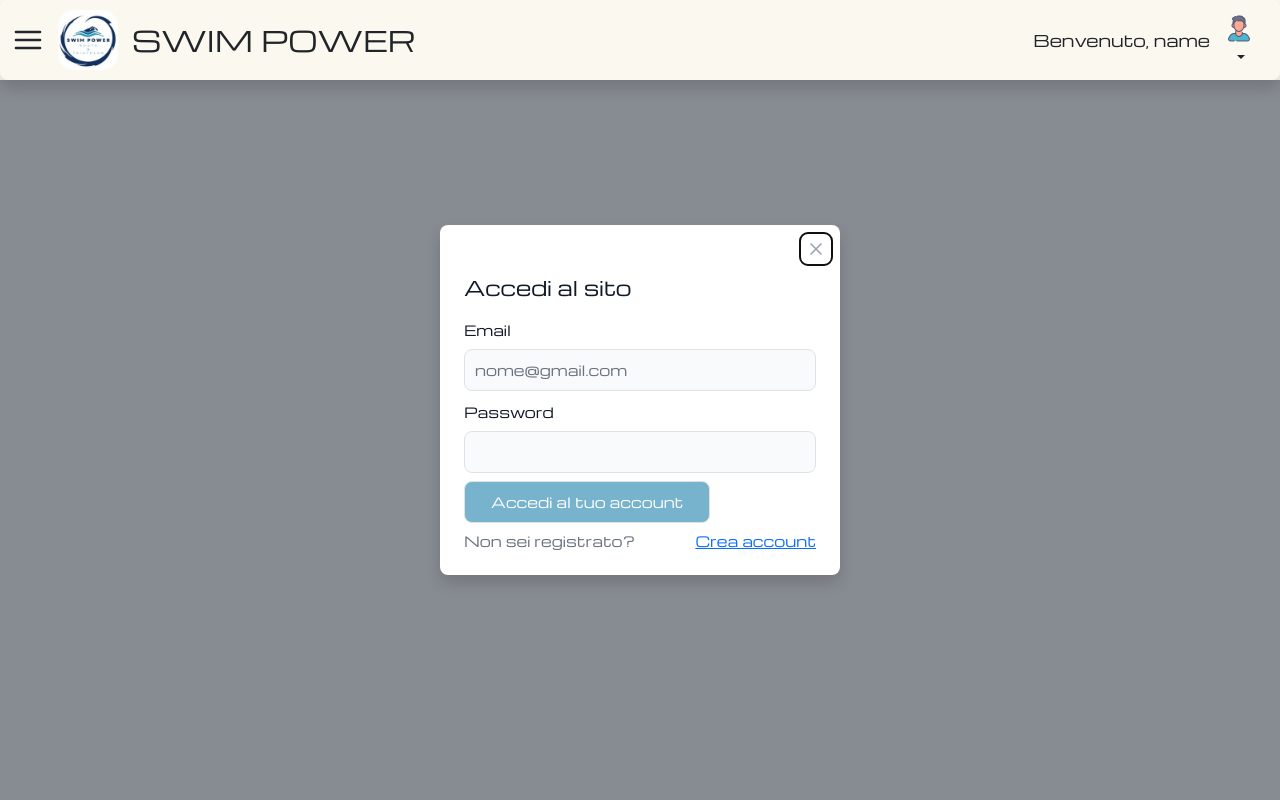
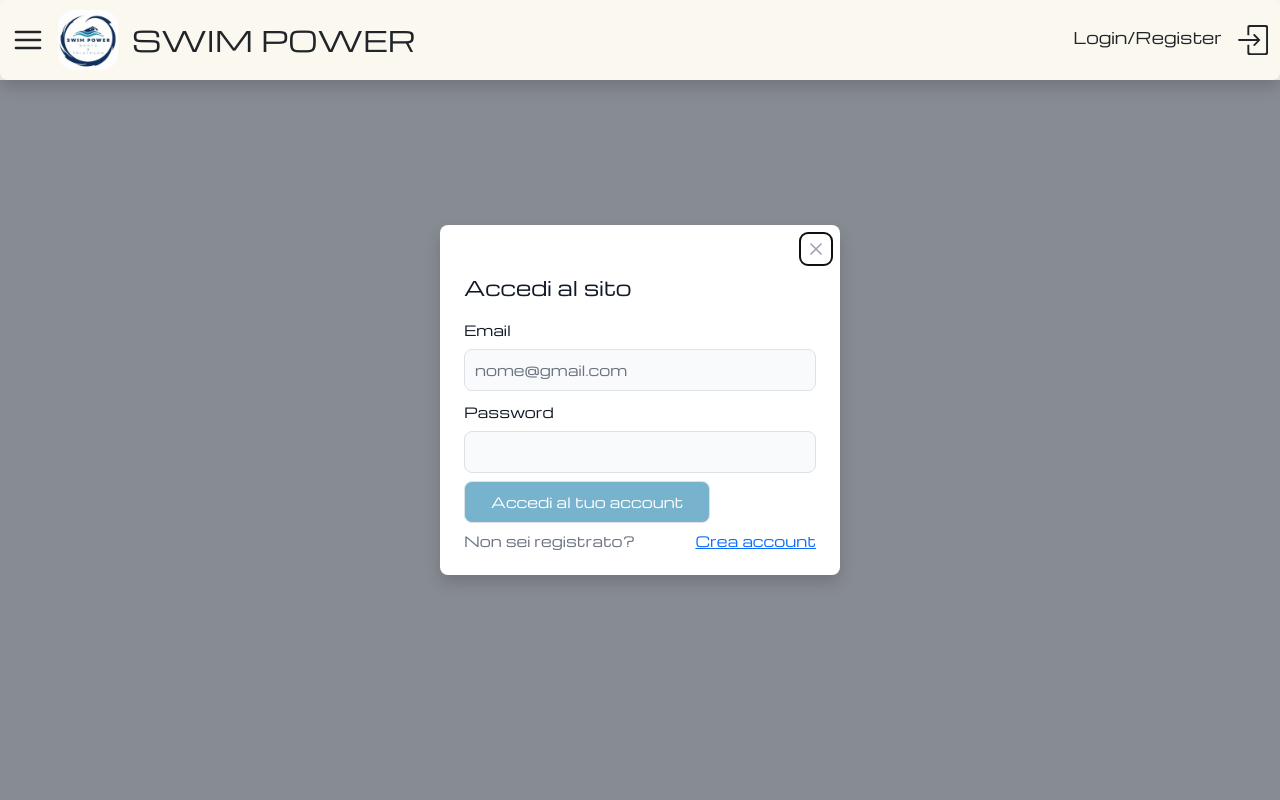
Before and after one commit to peppe7789/SwimPower, a React (Vite) app in the folder fe-swimpower/frontend/: page /user in a window 1280 px wide. Shown: the top 800 px of the page. Built offline with nearby package versions, Linux system fonts and the light colour scheme.

Commit message:
migliorato componente navavtar

```diff
--- a/fe-swimpower/frontend/src/components/MyNavbar/NavAvatar/NavAvatar.jsx
+++ b/fe-swimpower/frontend/src/components/MyNavbar/NavAvatar/NavAvatar.jsx
@@ -1,18 +1,50 @@
 import Dropdown from 'react-bootstrap/Dropdown';
 import avatar from "../../../assets/avatar-boy.png"
 import "./NavAvatar.css"
+import { SlLogin } from "react-icons/sl";
+import { useNavigate } from 'react-router-dom';
+import { useDispatch, useSelector } from "react-redux";
+import { authenticatedUser, logoutUser } from '../../../reducer/UsersSlice';
+
+
 
 
 const NavAvatar = () => {
+  const navigate = useNavigate()
+  const dispatch = useDispatch()
+  const user = useSelector(authenticatedUser)
+  console.log("Authenticated user:", user)
 
+  const handleRedirectRegisterForm = () => navigate("/login")
+  const handleUserPage= ()=> navigate('/user')
+  const handleLogout = () => {
+    dispatch(logoutUser());
+    navigate("/");
+  }
 
   return (
 
     <div
       className=' d-flex justify-content-between align-items-center'
     >
+      {!user &&
+        (<div
+          className=' d-flex gap-3 pointer-event'
+        >
+          Login/Register
+          <SlLogin
+            size={30}
+            onClick={handleRedirectRegisterForm}
+          />
+
+        </div>)
+      }
+
+      {user &&
+        (
+          <>
             <div>
-          Benvenuto, name
+              Benvenuto, {user.name}
             </div>
             <Dropdown>
               <Dropdown.Toggle variant='' >
@@ -20,14 +52,23 @@ const NavAvatar = () => {
               </Dropdown.Toggle>
 
               <Dropdown.Menu>
-            <Dropdown.Item className='text-hover' href="#/action-1">Profilo</Dropdown.Item>
-            <Dropdown.Item href="#/action-2">Logout</Dropdown.Item>
+              <Dropdown.Item
+                className='text-hover'
+                onClick={handleUserPage}
+              >
+                Profilo
+              </Dropdown.Item>
+              <Dropdown.Item
+                onClick={handleLogout}
+              >
+                Logout
+              </Dropdown.Item>
               </Dropdown.Menu>
             </Dropdown>
+          </>
+        )
+      }
     </div>
-
-
-
   )
 }
 
```
Lines whose indentation alone changed are shown as unchanged.
